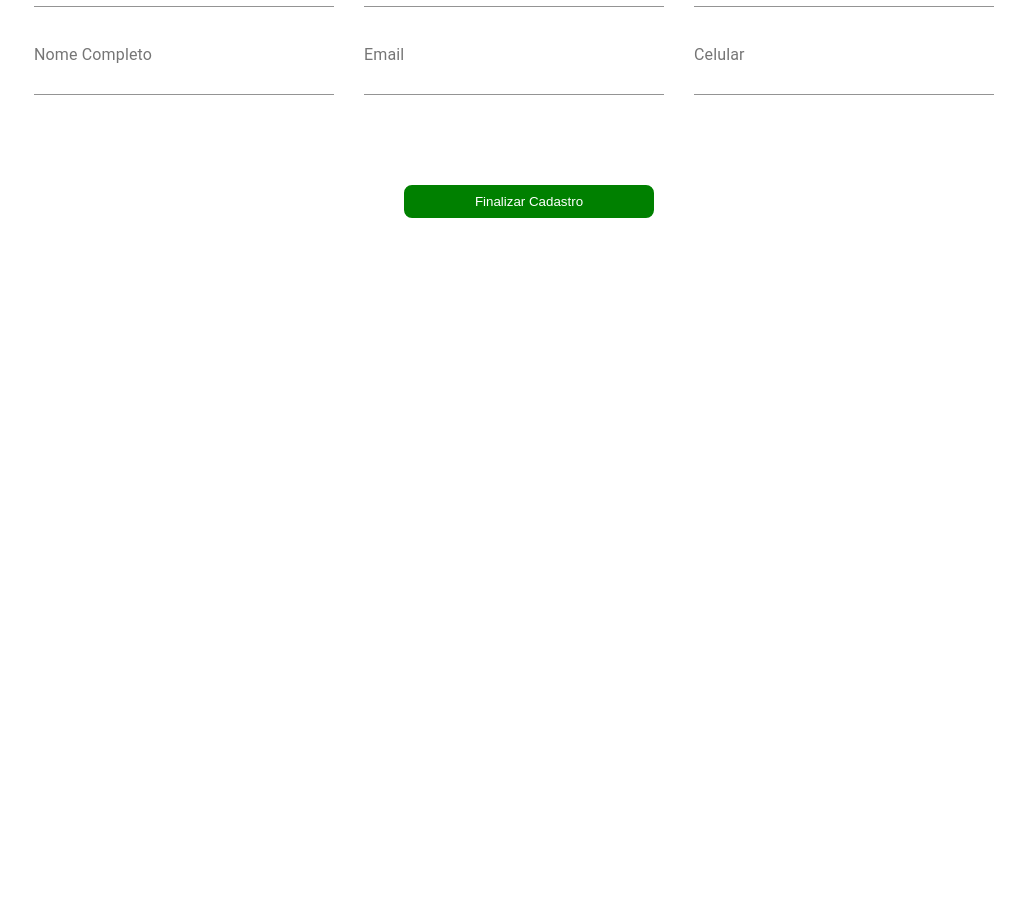
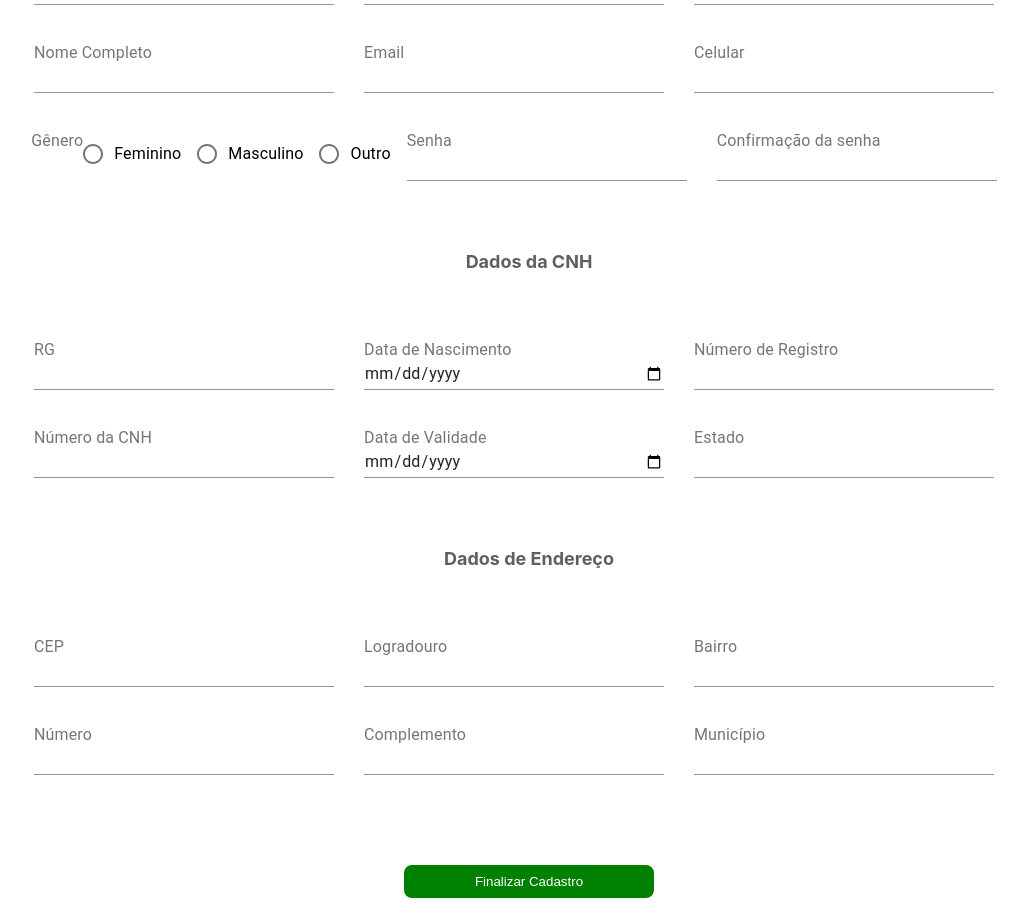
Before and after one commit to illyanaAvelar/DesafioReact, a React (Create React App) app: page /register in a window 1280 px wide. Shown: the part 440-1358 px from the top of the page, without its empty margins (111-1139 px from the left). Before the commit the page ends 800 px from the top, so only its background shows below. Built offline with nearby package versions, Linux system fonts and the light colour scheme; the HTML template or start-up script is replaced by a standard one.

Commit message:
Finishing register screen

```diff
--- a/src/components/Form/Form.tsx
+++ b/src/components/Form/Form.tsx
@@ -1,20 +1,69 @@
 import FormComponent from './components/FormComponent'
 import { FormContainer, FormRow } from './styledComponents/index'
+import { Label } from '../Main/styledComponents/index'
+import { FormLabel, RadioGroup, FormControlLabel, Radio } from '@material-ui/core';
+import { useState } from 'react';
+interface IForm {
+    register: boolean;
+}
 
-function Form() {
+function Form({register}: IForm) {
+    const [value, setValue] = useState('');
 
     return (
     <FormContainer>
         <FormRow>
-            <FormComponent label='Nacionalidade'/>
-            <FormComponent label='Documento'/>
-            <FormComponent label='Numero'/>
+            <FormComponent type='text' label='Nacionalidade'/>
+            <FormComponent type='text' label='Documento'/>
+            <FormComponent type='text' label='Numero'/>
         </FormRow>
         <FormRow>
-            <FormComponent label='Nome Completo'/>
-            <FormComponent label='Email'/>
-            <FormComponent label='Celular'/>
+            <FormComponent type='text' label='Nome Completo'/>
+            <FormComponent type='text' label='Email'/>
+            <FormComponent type='text' label='Celular'/>
         </FormRow>
+        { register &&
+        <>
+        <FormRow>
+            <FormLabel component="legend">Gênero</FormLabel>
+            <RadioGroup aria-label="gender" name="gender1" value={value} onChange={() => setValue(value)}>
+                <div>
+                    <FormControlLabel value="female" control={<Radio />} label="Feminino" />
+                    <FormControlLabel value="male" control={<Radio />} label="Masculino" />
+                    <FormControlLabel value="other" control={<Radio />} label="Outro" />
+                </div>
+            </RadioGroup>
+            <FormComponent type='password' label='Senha'/>
+            <FormComponent type='password' label='Confirmação da senha'/>
+        </FormRow>
+        <div style={{margin:50}}>
+            <Label color='#5f5f5f'>Dados da CNH</Label>
+        </div>
+        <FormRow>
+            <FormComponent type='text' label='RG'/>
+            <FormComponent type='date' label='Data de Nascimento'/>
+            <FormComponent type='text' label='Número de Registro'/>
+        </FormRow>
+        <FormRow>
+            <FormComponent type='text' label='Número da CNH'/>
+            <FormComponent type='date' label='Data de Validade'/>
+            <FormComponent type='text' label='Estado'/>
+        </FormRow>
+        <div style={{margin:50}}>
+            <Label color='#5f5f5f'>Dados de Endereço</Label>
+        </div>
+        <FormRow>
+            <FormComponent type='text' label='CEP'/>
+            <FormComponent type='text' label='Logradouro'/>
+            <FormComponent type='text' label='Bairro'/>
+        </FormRow>
+        <FormRow>
+            <FormComponent type='text' label='Número'/>
+            <FormComponent type='text' label='Complemento'/>
+            <FormComponent type='text' label='Município'/>
+        </FormRow>
+        </>
+        }
     </FormContainer>
   );
 }
--- a/src/components/Form/components/FormComponent.tsx
+++ b/src/components/Form/components/FormComponent.tsx
@@ -4,21 +4,23 @@ import InputLabel from '@material-ui/core/InputLabel';
 
 interface IFormComponent {
   label: string;
+  type: string;
 }
 
 
-const FormComponent = ({label}: IFormComponent) => {
+const FormComponent = ({label, type}: IFormComponent) => {
   const [value, setValue] = useState('');
 
   return (
     <div>
         <InputLabel>{label}</InputLabel>
         <Input
+            type={type}
             value={value}
             onChange={e => {
             setValue(e.target.value);
             }}
-            style={{ marginRight: 30, width: 300}}
+            style={{ marginRight: 30, width: type === 'password' ? 280 : 300}}
         />
     </div>
   );
--- a/src/components/Login/StyledComponents/index.tsx
+++ b/src/components/Login/StyledComponents/index.tsx
@@ -15,7 +15,6 @@ export const BackgroundImage = styled.div`
     background-size: auto;
     width: 500px;
     height: 100%;
-    margin-top: 110px;
     margin-left: 100px;
 `;
 
@@ -28,7 +27,6 @@ export const LoginFields = styled.div`
     align-items: center;
     box-shadow: 0px 3px 6px #00000012;
     margin-right: 150px;
-    margin-top: 80px;
     border-radius: 10px;
 `;
 
--- a/src/pages/Login/Login.tsx
+++ b/src/pages/Login/Login.tsx
@@ -4,6 +4,7 @@ import {LoginContainer, LoginFields, BackgroundImage, Label, StyledLink} from '.
 import logoImage from '../../shared/assets/images/logo.png';
 import { Link } from 'react-router-dom';
 import { Input, Button } from '../../shared/styledComponents'
+import Header from '../../shared/components/Header/Header'
 
 const Login = () => {
 
@@ -11,7 +12,8 @@ const Login = () => {
 
   }, []);
 
-  return (
+  return (<>
+    <Header/>
     <LoginContainer>
         <BackgroundImage />
         <LoginFields>
@@ -29,6 +31,7 @@ const Login = () => {
           </Link>
       </LoginFields>
     </LoginContainer>
+  </>
   );
 }
 
--- a/src/pages/Register/Register.tsx
+++ b/src/pages/Register/Register.tsx
@@ -1,7 +1,5 @@
 import Header from '../../shared/components/Header/Header'
-import CardList from '../../components/CardList/CardList'
 import { Button } from '../../shared/styledComponents/index'
-import Aditionals from '../../components/Aditionals/Aditionals'
 import { Label } from '../../components/Main/styledComponents/index'
 import Form from '../../components/Form/Form'
 
@@ -11,7 +9,10 @@ const Register = () => {
     <>
         <Header/>
         <Label color='black'>Olá! Preencha seus dados para realizar seu cadastro</Label>
-        <Form/>
+        <div style={{margin:50}}>
+            <Label color='#5f5f5f'>Dados Pessoais</Label>
+        </div>
+        <Form register/>
         <Button
             negativeMargin={-5}
             width={250}
--- a/src/pages/RentalSpecifications/RentalSpecifications.tsx
+++ b/src/pages/RentalSpecifications/RentalSpecifications.tsx
@@ -17,7 +17,7 @@ const RentalSpecifications = () => {
         <Label color='black'>Escolha adicionais caso deseje</Label>
         <Aditionals/>
         <Label color='black'>Preencha seus dados para realizar a reserva</Label>
-        <Form/>
+        <Form register={false}/>
         <Button
             negativeMargin={-5}
             width={250}
```
